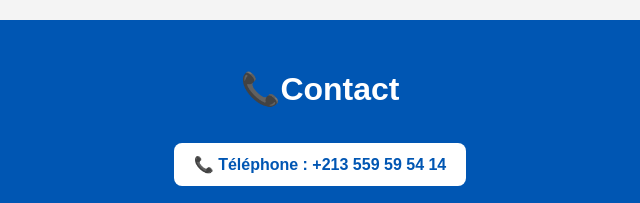
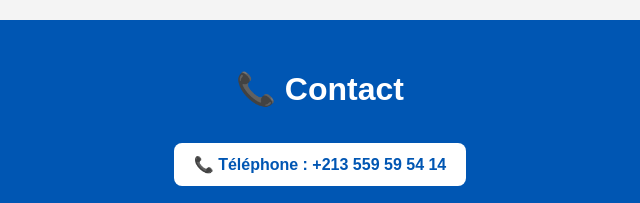
Before and after one commit to OMARIO74/mouradlilkahraba, a plain HTML site: page index.html in a window 1280 px wide. Shown: the part 1634-1837 px from the top of the page, 320-960 px from the left. Drawn offline with Linux system fonts and the light colour scheme.

Commit message:
Update index.html

```diff
--- a/index.html
+++ b/index.html
@@ -212,7 +212,7 @@ Collecte et recyclage des déchets plastiques pour la protection de l'environnem
 
 <section id="contact" class="contact">
 
-<h2>📞Contact</h2>
+<h2 style="color:white !important;">📞 Contact</h2>
 
 <p>
 <a href="tel:+213559595414">📞 Téléphone : +213 559 59 54 14</a>
```
